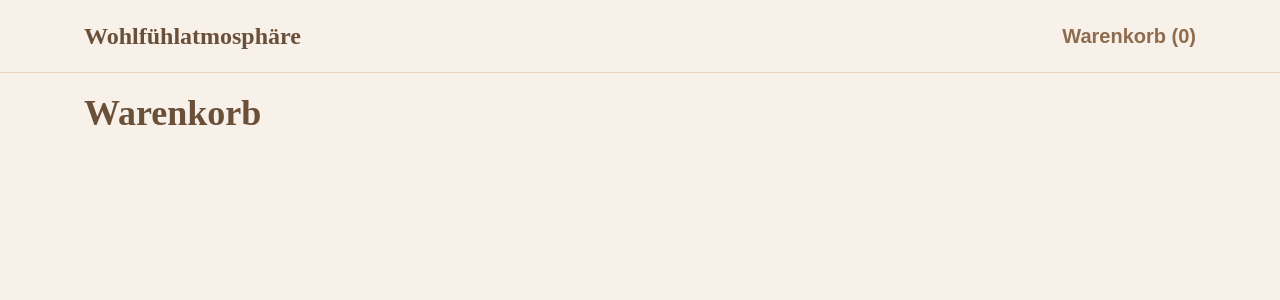
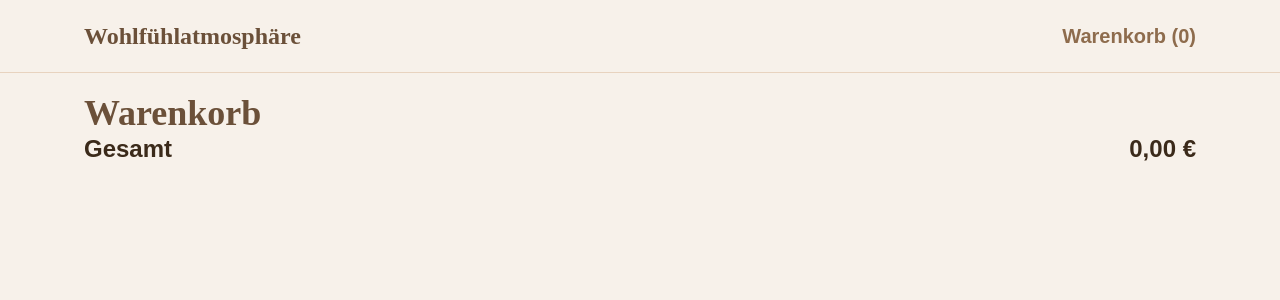
Before and after one commit to maximilianbese/E-Commerce-Shop, an Angular app in the folder client/: page /warenkorb in a window 1280 px wide. Shown: the top 300 px of the page. Built offline with nearby package versions, Linux system fonts and the light colour scheme.

Commit message:
feat: add total calculation to cart service and display total on cart page

```diff
--- a/client/src/app/features/cart/cart-page/cart-page.html
+++ b/client/src/app/features/cart/cart-page/cart-page.html
@@ -9,4 +9,8 @@
       </li>
     }
   </ul>
+  <p class="flex justify-between font-bold text-2xl">
+    <span>Gesamt</span>
+    <span>{{ cartService.total() | currency: 'EUR' }}</span>
+  </p>
 </main>
--- a/client/src/app/shared/services/cart-service.ts
+++ b/client/src/app/shared/services/cart-service.ts
@@ -8,4 +8,5 @@ export class CartService {
     this.items.update((list) => [...list, product]);
   }
   readonly count = computed(() => this.items().length);
+  readonly total = computed(() => this.items().reduce((sum, product) => sum + product.price, 0));
 }
```
